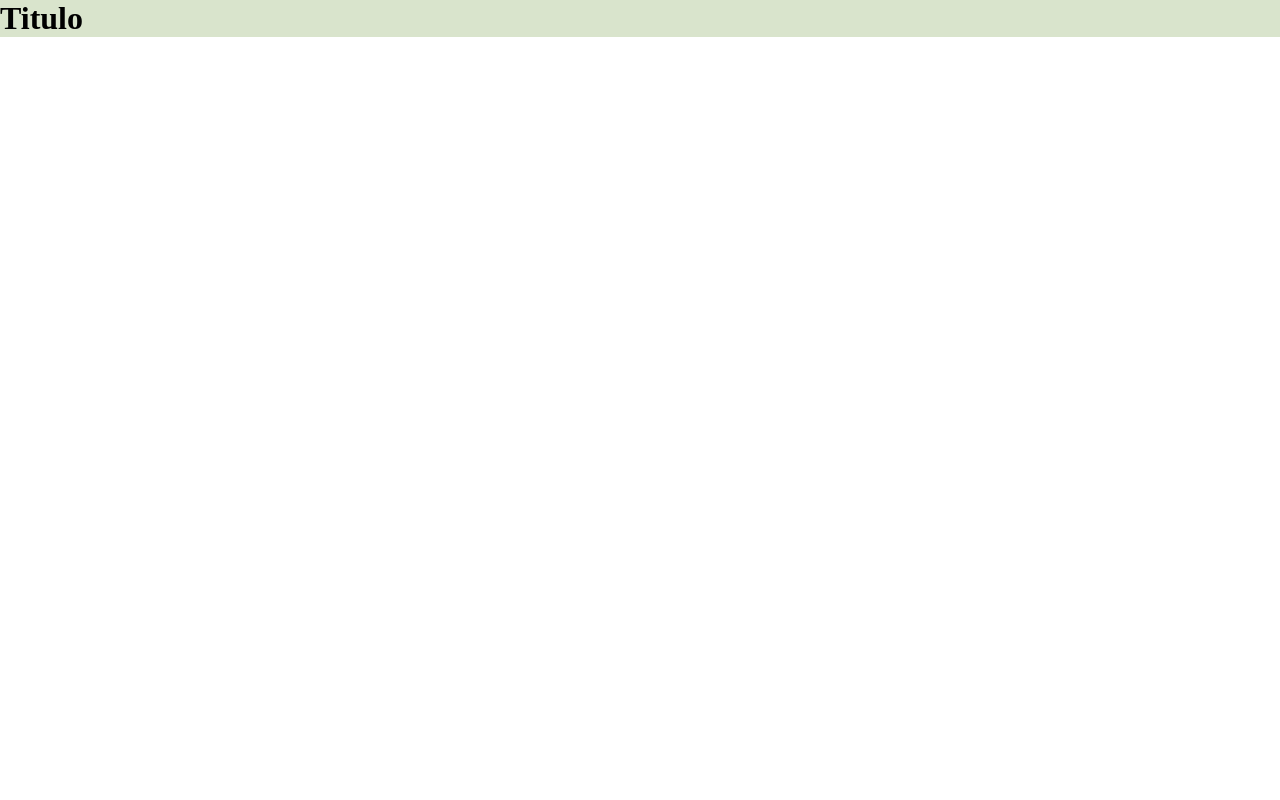
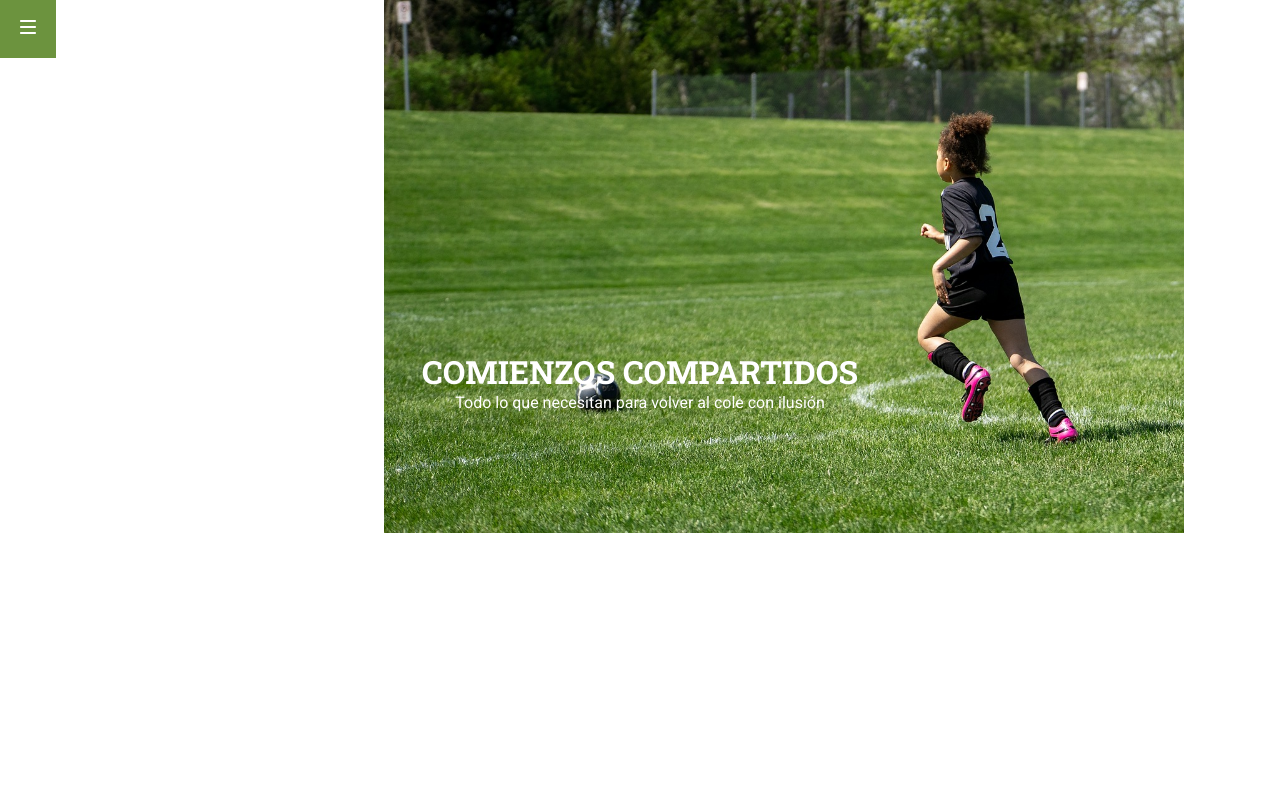
Before and after one commit to Adalab/modulo-1-evaluacion-final-LauraMartinezPerez, a website built with Vite: page src/index.html in a window 1280 px wide. Built offline with nearby package versions, Linux system fonts and the light colour scheme.

Commit message:
trabajando en header y hero

```diff
--- a/src/index.html
+++ b/src/index.html
@@ -8,16 +8,19 @@
     <link rel="preconnect" href="https://fonts.googleapis.com">
 <link rel="preconnect" href="https://fonts.gstatic.com" crossorigin>
 <link href="https://fonts.googleapis.com/css2?family=Crimson+Text:ital,wght@0,400;0,600;0,700;1,400;1,600;1,700&family=Montserrat:ital,wght@0,100..900;1,100..900&family=Roboto:ital,wght@0,100..900;1,100..900&family=Work+Sans:ital,wght@0,100..900;1,100..900&display=swap" rel="stylesheet">
+<link rel="preconnect" href="https://fonts.googleapis.com">
+<link rel="preconnect" href="https://fonts.gstatic.com" crossorigin>
+<link href="https://fonts.googleapis.com/css2?family=Crimson+Text:ital,wght@0,400;0,600;0,700;1,400;1,600;1,700&family=Montserrat:ital,wght@0,100..900;1,100..900&family=Roboto+Slab:wght@100..900&family=Roboto:ital,wght@0,100..900;1,100..900&family=Work+Sans:ital,wght@0,100..900;1,100..900&display=swap" rel="stylesheet">
 <link rel="stylesheet" href="./scss/main.scss"/>
 </head>
 
 <body>
-    <load src="./partials/header.html"/>
+
+     <load src="./partials/header.html"/>
     <load src="./partials/hero.html"/>
     <load src="./partials/section-main.html"/>
     <load src="./partials/section-aside.html"/>
     <load src="./partials/footer.html"/>
-    <h1 class="prueba">Titulo</h1>
+
 </body>
-
 </html>
--- a/src/partials/header.html
+++ b/src/partials/header.html
@@ -0,0 +1,5 @@
+<header class="header">
+    <a href="http://www.adalab.es">
+        <img class="hamburger" src="/images/ico-menu.svg" alt="hamburger">
+    </a>
+</header>
--- a/src/partials/hero.html
+++ b/src/partials/hero.html
@@ -0,0 +1,6 @@
+<hero class="hero">
+    <div class="hero__text">
+        <h1 class="hero__text--title">COMIENZOS COMPARTIDOS</h1>
+        <p class="hero__text--par"> Todo lo que necesitan para volver al cole con ilusión</p>
+    </div>
+</hero>
--- a/src/scss/core/_variables.scss
+++ b/src/scss/core/_variables.scss
@@ -1,7 +1,10 @@
 /* Fonts */
 $font-main: roboto;
+$font-title: roboto slab;
 
 /* Colors */
 $color-bg-aside: #D9E4CC;
 $color-bg-footer: #4A4A4A;
 $color-buttons: #6C933E;
+$color-text-white: #fff;
+$color-text-black: #000;
--- a/src/scss/layout/_header.scss
+++ b/src/scss/layout/_header.scss
@@ -1 +1,9 @@
 @use "../core/variables" as vars;
+
+.header {
+    background-color: vars.$color-buttons;
+    position: fixed;
+    top: 0;
+    z-index: 1;
+    padding: 20px;
+}
--- a/src/scss/layout/_hero.scss
+++ b/src/scss/layout/_hero.scss
@@ -1 +1,34 @@
 @use "../core/variables" as vars;
+
+*{
+    color: vars.$color-text-white;
+}
+
+.hero {
+    height: 100vh;
+    background-image: url(/images/cover.jpeg);
+    background-repeat: no-repeat;
+    background-size: 100vh;
+    background-position: 80% 0;
+    display: flex;
+    justify-content: center;
+
+
+        &__text {
+
+            display: flex;
+            flex-direction: column;
+            align-items: center;
+            margin-top: 350px;
+            margin-left: 50px;
+            margin-right: 50px;
+            text-align: center;
+        }
+
+                &__text--title {
+                font-family: vars.$font-title;
+                }
+                &__text--par {
+                font-family: vars.$font-main;
+                }
+}
--- a/src/scss/main.scss
+++ b/src/scss/main.scss
@@ -5,7 +5,3 @@
 @use 'layout/section-main';
 @use 'layout/section-aside';
 @use 'layout/footer';
-
-.prueba {
-    background-color: vars.$color-bg-aside;
-}
```
